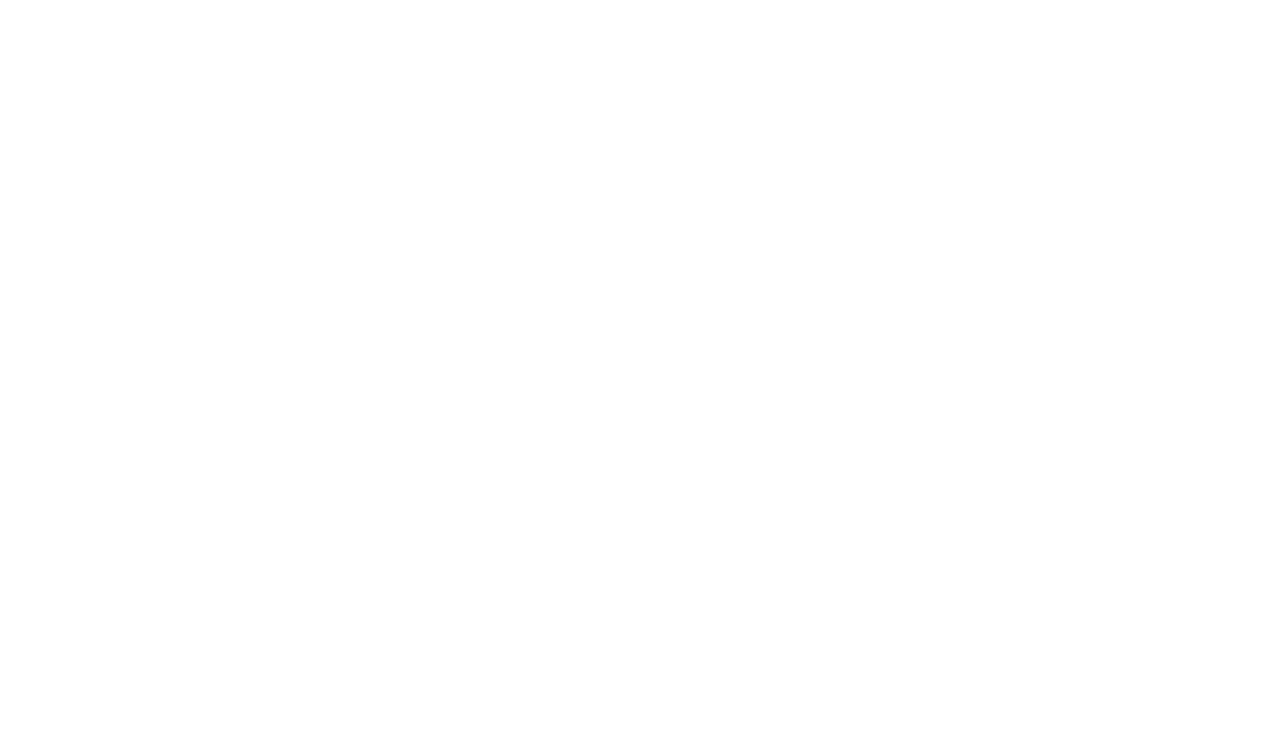
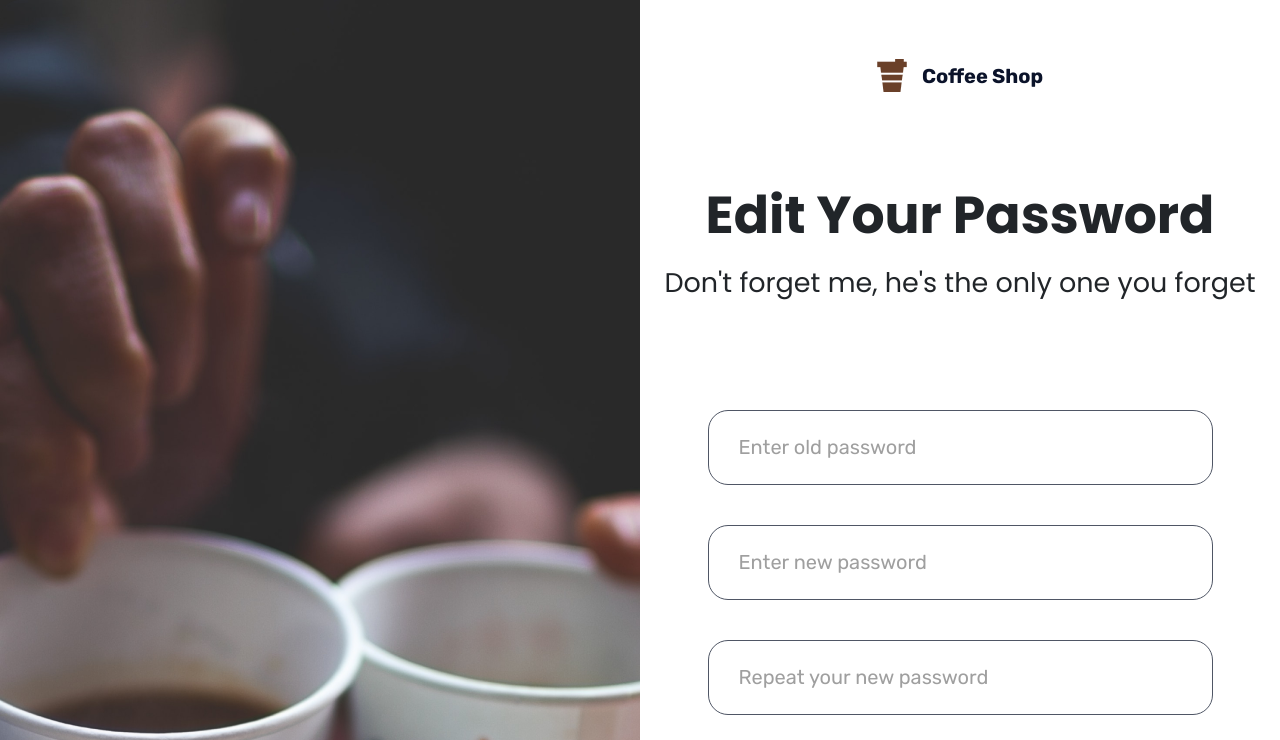
Before and after one commit to maulanarifai114/bootcamp-frontend-coffee-shop, a Vue app: page /cust/edit-password in a window 1280 px wide. Shown: the top 740 px of the page. Built offline with nearby package versions, Linux system fonts and the light colour scheme.

Commit message:
new password & edit password

```diff
--- a/src/router/index.js
+++ b/src/router/index.js
@@ -8,12 +8,12 @@
 import SignUp from '../views/auth/SignUp.vue'
 import Login from '../views/auth/Login.vue'
 import Forgot from '../views/auth/Forgot.vue'
-
+import newPassword from '../views/auth/newPassword.vue'
 // Customer
 import Customer from '../views/customer/MainCust.vue'
 import ProductDetail from '../views/customer/ProductDetail.vue'
 import Profile from '../views/customer/Profile.vue'
-
+import editPassword from '../views/customer/editPassword.vue'
 // Admin
 import Admin from '../views/admin/MainAdmin.vue'
 import NewProduct from '../views/admin/NewProduct.vue'
@@ -46,6 +46,11 @@
         path: 'forgot',
         name: 'Forgot',
         component: Forgot
+      },
+      {
+        path: 'new-password',
+        name: 'newPassword',
+        component: newPassword
       }
     ]
   },
@@ -63,6 +68,11 @@
         path: 'profile',
         name: 'Profile',
         component: Profile
+      },
+      {
+        path: 'edit-password',
+        name: 'editPassword',
+        component: editPassword
       }
     ]
   },
--- /dev/null
+++ b/src/views/auth/newPassword.vue
@@ -0,0 +1,123 @@
+<template>
+  <div>
+    <nav class="navbar-auth d-flex flex-row justify-content-center align-items-center">
+      <div class="coffee-logo d-flex flex-row align-items-center">
+        <img src="../../assets/auth/coffee-icon.png" alt="">
+        <p class="coffee-shop">Coffee Shop</p>
+      </div>
+    </nav>
+
+    <main class="main d-flex flex-column align-items-center">
+      <h1>New password</h1>
+      <h4>Don't forget me, he's the only one you forget</h4>
+      <div class="group-form">
+        <form @submit.prevent="">
+          <Input id="newPassword" :type="type" placeholder="Enter new password"/>
+          <Input id="password" :type="type" placeholder="Repeat your new password"/>
+          <div class="custom-control custom-checkbox checkbox-lg">
+  <input @click="showPW" type="checkbox" class="custom-control-input" id="showPassword">
+  <label class="custom-control-label" for="showPassword">Show Password</label>
+</div>
+          <Button color="btn-yellow btn-auth" label="Login" :nonActiveImg=1></Button>
+        </form>
+      </div>
+    </main>
+
+  </div>
+</template>
+
+<script>
+import Input from '../../components/auth/base/Input'
+import Button from '../../components/auth/base/Button'
+
+export default {
+  name: 'Forgot',
+  components: {
+    Input,
+    Button
+  },
+  data () {
+    return {
+      type: 'password'
+    }
+  },
+  methods: {
+    showPW () {
+      console.log(this.type)
+      if (this.type === 'password') {
+        this.type = 'text'
+      } else {
+        this.type = 'password'
+      }
+    }
+  }
+}
+</script>
+
+<style lang="scss" scoped>
+.checkbox-lg{
+        margin-bottom: 30px;
+    margin-top: -10px;
+    margin-left: 10px;
+}
+.checkbox-lg .custom-control-label::before,
+.checkbox-lg .custom-control-label::after {
+  top: .8rem;
+  width: 1.55rem;
+  height: 1.55rem;
+}
+
+.checkbox-lg .custom-control-label {
+  padding-top: 13px;
+  padding-left: 6px;
+}
+.group-form {
+  width: 505px;
+}
+
+.main {
+  height: 1021px;
+  padding: 5rem 0 0 0;
+}
+
+  h1 {
+  font-family: Poppins;
+  font-size: 52px;
+  font-style: normal;
+  font-weight: 700;
+  line-height: 78px;
+  letter-spacing: 0em;
+  text-align: center;
+}
+
+h4 {
+  font-family: Poppins;
+  font-size: 27px;
+  font-style: normal;
+  font-weight: 400;
+  line-height: 41px;
+  letter-spacing: 0em;
+  text-align: center;
+  margin: 0 0 99px 0;
+}
+
+.navbar-auth {
+  height: 96px;
+  padding: 55px 0 0 0;
+}
+
+.coffee-logo {
+  height: fit-content;
+}
+
+.coffee-shop {
+  font-family: Rubik;
+  font-style: normal;
+  font-weight: bold;
+  font-size: 20px;
+  line-height: 24px;
+  color: #0B132A;
+  margin: 0 0 0 15px;
+}
+
+</style>
--- /dev/null
+++ b/src/views/customer/editPassword.vue
@@ -0,0 +1,143 @@
+<template>
+  <div class="container-fluid">
+    <div class="row">
+      <aside class="col-6 side-image-2"></aside>
+      <aside class="col-6 side-main">
+         <nav class="navbar-auth d-flex flex-row justify-content-center align-items-center">
+      <div class="coffee-logo d-flex flex-row align-items-center">
+        <img src="../../assets/auth/coffee-icon.png" alt="">
+        <p class="coffee-shop">Coffee Shop</p>
+      </div>
+    </nav>
+
+    <main class="main d-flex flex-column align-items-center">
+      <h1>Edit Your Password</h1>
+      <h4>Don't forget me, he's the only one you forget</h4>
+      <div class="group-form">
+        <form @submit.prevent="">
+          <Input id="oldPassword" :type="type" placeholder="Enter old password"/>
+          <Input id="newPassword" :type="type" placeholder="Enter new password"/>
+          <Input id="repeatPassword" :type="type" placeholder="Repeat your new password"/>
+          <div class="custom-control custom-checkbox checkbox-lg">
+  <input @click="showPW" type="checkbox" class="custom-control-input" id="showPassword">
+  <label class="custom-control-label" for="showPassword">Show Password</label>
+</div>
+          <Button color="btn-yellow btn-auth" label="Save" :nonActiveImg=1></Button>
+          <Button color="btn-secondary btn-auth" label="Cancel" :nonActiveImg=1></Button>
+        </form>
+      </div>
+    </main>
+     <Footer></Footer>
+      </aside>
+    </div>
+  </div>
+</template>
+
+<script>
+import Input from '../../components/auth/base/Input'
+import Button from '../../components/auth/base/Button'
+import Footer from '../../components/auth/module/Footer'
+export default {
+  name: 'Forgot',
+  components: {
+    Input,
+    Button,
+    Footer
+  },
+  data () {
+    return {
+      type: 'password'
+    }
+  },
+  methods: {
+    showPW () {
+      console.log(this.type)
+      if (this.type === 'password') {
+        this.type = 'text'
+      } else {
+        this.type = 'password'
+      }
+    }
+  }
+}
+</script>
+
+<style lang="scss" scoped>
+.side-image-2  {
+  background-image: url('../../assets/auth/side-img-2.png');
+  background-size: cover;
+  height: 1628px;
+  padding: 0;
+  overflow: hidden;
+  background-color: #2A2A2A;
+}
+
+.side-main {
+  padding: 0;
+}
+.checkbox-lg{
+        margin-bottom: 30px;
+    margin-top: -10px;
+    margin-left: 10px;
+}
+.checkbox-lg .custom-control-label::before,
+.checkbox-lg .custom-control-label::after {
+  top: .8rem;
+  width: 1.55rem;
+  height: 1.55rem;
+}
+
+.checkbox-lg .custom-control-label {
+  padding-top: 13px;
+  padding-left: 6px;
+}
+.group-form {
+  width: 505px;
+}
+
+.main {
+  height: 1021px;
+  padding: 5rem 0 0 0;
+}
+
+  h1 {
+  font-family: Poppins;
+  font-size: 52px;
+  font-style: normal;
+  font-weight: 700;
+  line-height: 78px;
+  letter-spacing: 0em;
+  text-align: center;
+}
+
+h4 {
+  font-family: Poppins;
+  font-size: 27px;
+  font-style: normal;
+  font-weight: 400;
+  line-height: 41px;
+  letter-spacing: 0em;
+  text-align: center;
+  margin: 0 0 99px 0;
+}
+
+.navbar-auth {
+  height: 96px;
+  padding: 55px 0 0 0;
+}
+
+.coffee-logo {
+  height: fit-content;
+}
+
+.coffee-shop {
+  font-family: Rubik;
+  font-style: normal;
+  font-weight: bold;
+  font-size: 20px;
+  line-height: 24px;
+  color: #0B132A;
+  margin: 0 0 0 15px;
+}
+
+</style>
```
